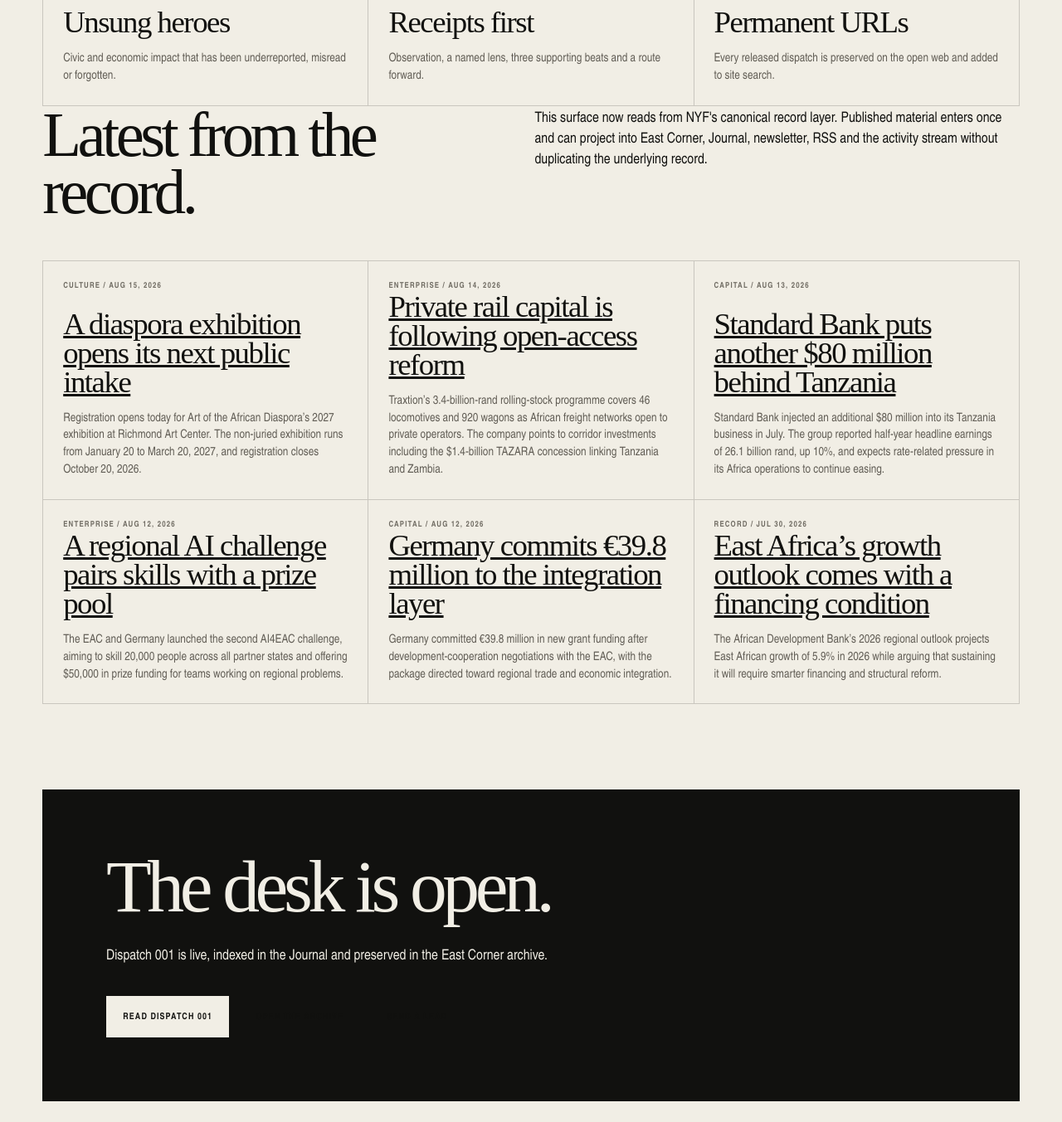
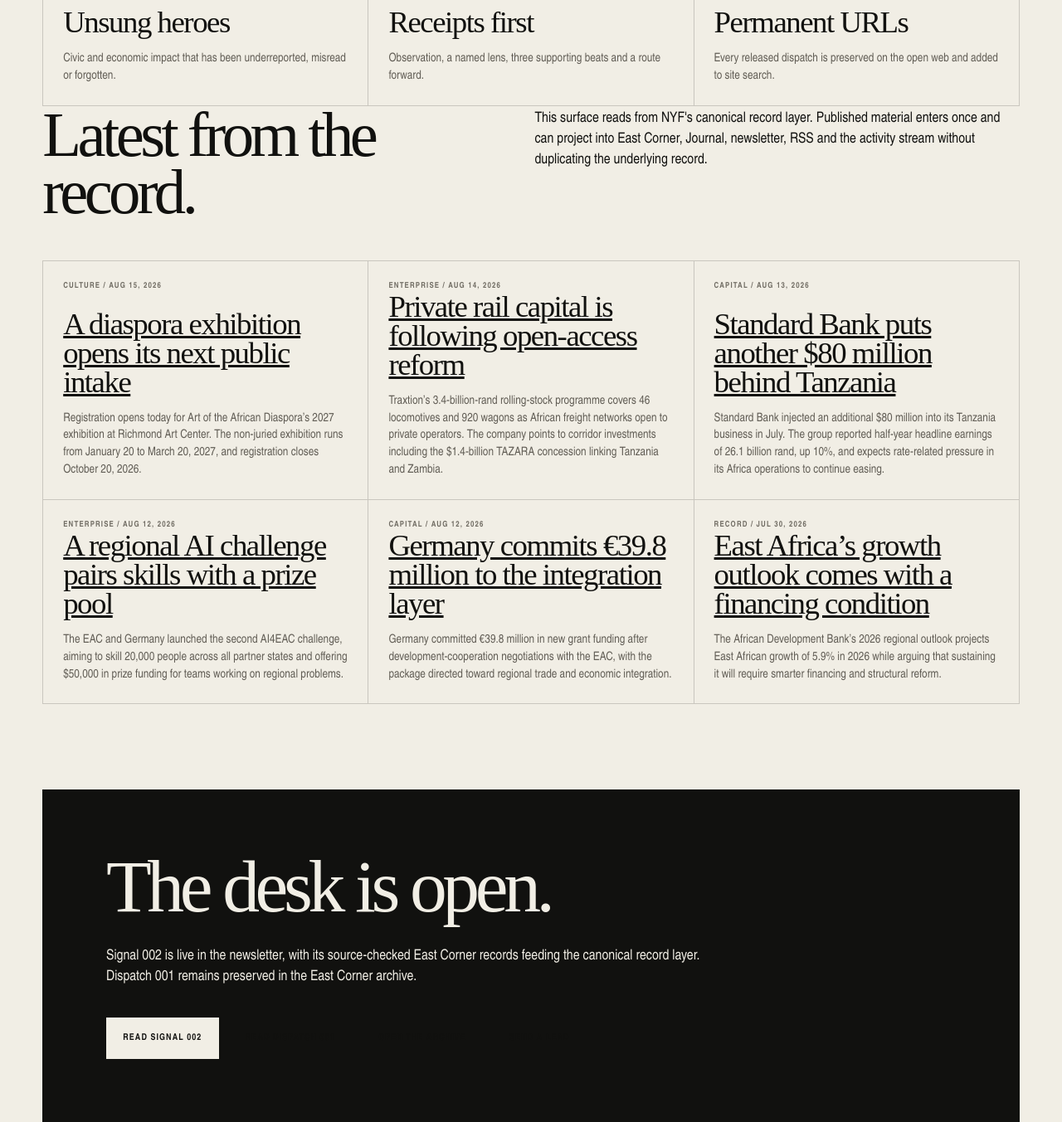
Before and after one commit to NYFDev/39-days-, a plain HTML site: page east-corner/index.html in a window 1280 px wide. Shown: the part 1340-2693 px from the top of the page at 83% size. Drawn offline with Linux system fonts and the light colour scheme.

Commit message:
Fix East Corner latest publication state

```diff
--- a/east-corner/index.html
+++ b/east-corner/index.html
@@ -12,8 +12,8 @@
   <main id="main"><section class="route-hero orange"><div class="route-hero-inner"><div class="route-eyebrow"><span>NYF Holdings / Editorial</span><span>Signal → Story → Action</span></div><h1>East<br>Corner.</h1><p class="route-deck">An independent editorial desk following enterprise, capital, culture and the builders whose work deserves a better record.</p></div></section>
     <section class="route-shell"><div class="section-copy"><h2>Look where the centre does not.</h2><div><p>East Corner covers the Horn of Africa and its diaspora through the people building companies, moving capital, shaping culture and doing civic work outside the usual frame.</p><p>We follow receipts, not proximity to power. The objective is a sharper archive of who built what, how it moved and why it mattered.</p></div></div>
       <div class="module-grid"><article class="module"><span>01 / Enterprise</span><h3>Builders & operators</h3><p>Founders, working businesses and the systems underneath the headline.</p></article><article class="module"><span>02 / Capital</span><h3>Money in motion</h3><p>Ownership, investment, trade and the routes capital takes through a community.</p></article><article class="module"><span>03 / Culture</span><h3>Signal & influence</h3><p>The artists, institutions and ideas changing how a place understands itself.</p></article><article class="module"><span>04 / Record</span><h3>Unsung heroes</h3><p>Civic and economic impact that has been underreported, misread or forgotten.</p></article><article class="module"><span>05 / Method</span><h3>Receipts first</h3><p>Observation, a named lens, three supporting beats and a route forward.</p></article><article class="module"><span>06 / Archive</span><h3>Permanent URLs</h3><p>Every released dispatch is preserved on the open web and added to site search.</p></article></div>
-      <section aria-labelledby="latest-records"><div class="section-copy"><h2 id="latest-records">Latest from the record.</h2><div><p>This surface now reads from NYF's canonical record layer. Published material enters once and can project into East Corner, Journal, newsletter, RSS and the activity stream without duplicating the underlying record.</p></div></div><div class="module-grid" data-record-feed="east-corner" data-record-limit="6" aria-live="polite"></div></section>
-      <section class="boundary-panel"><h2>The desk is open.</h2><p>Dispatch 001 is live, indexed in the Journal and preserved in the East Corner archive.</p><div class="dispatch-links"><a class="button button-light" href="/east-corner/dispatch-001/">Read Dispatch 001</a><a class="button button-outline" href="/east-corner/archive/">Open the archive</a><a class="button button-outline" href="mailto:nyfholdings@gmail.com?subject=East%20Corner%20lead">Send a lead</a></div></section>
+      <section aria-labelledby="latest-records"><div class="section-copy"><h2 id="latest-records">Latest from the record.</h2><div><p>This surface reads from NYF's canonical record layer. Published material enters once and can project into East Corner, Journal, newsletter, RSS and the activity stream without duplicating the underlying record.</p></div></div><div class="module-grid" data-record-feed="east-corner" data-record-limit="6" aria-live="polite"></div></section>
+      <section class="boundary-panel"><h2>The desk is open.</h2><p>Signal 002 is live in the newsletter, with its source-checked East Corner records feeding the canonical record layer. Dispatch 001 remains preserved in the East Corner archive.</p><div class="dispatch-links"><a class="button button-light" href="/newsletter/signal-002/">Read Signal 002</a><a class="button button-outline" href="/east-corner/dispatch-001/">Read Dispatch 001</a><a class="button button-outline" href="/east-corner/archive/">Open the archive</a><a class="button button-outline" href="mailto:nyfholdings@gmail.com?subject=East%20Corner%20lead">Send a lead</a></div></section>
     </section></main>
   <footer class="site-footer section-pad"><div class="footer-top"><a class="wordmark wordmark-footer" href="/"><span>NYF</span></a><p>East Corner.<br>Look where the centre does not.</p><a class="footer-email" href="/east-corner/archive/">Open the archive ↗</a></div><nav class="footer-site-map"><a href="/projects/">Projects</a><a href="/blog/">Journal</a><a href="/newsletter/">Newsletter</a><a href="/search/">Search</a></nav><div class="footer-bottom"><span>© <span data-year>2026</span> NYF Holdings</span><span>Horn of Africa & diaspora</span><span>Evidence before mythology</span></div></footer>
 </body></html>
```
